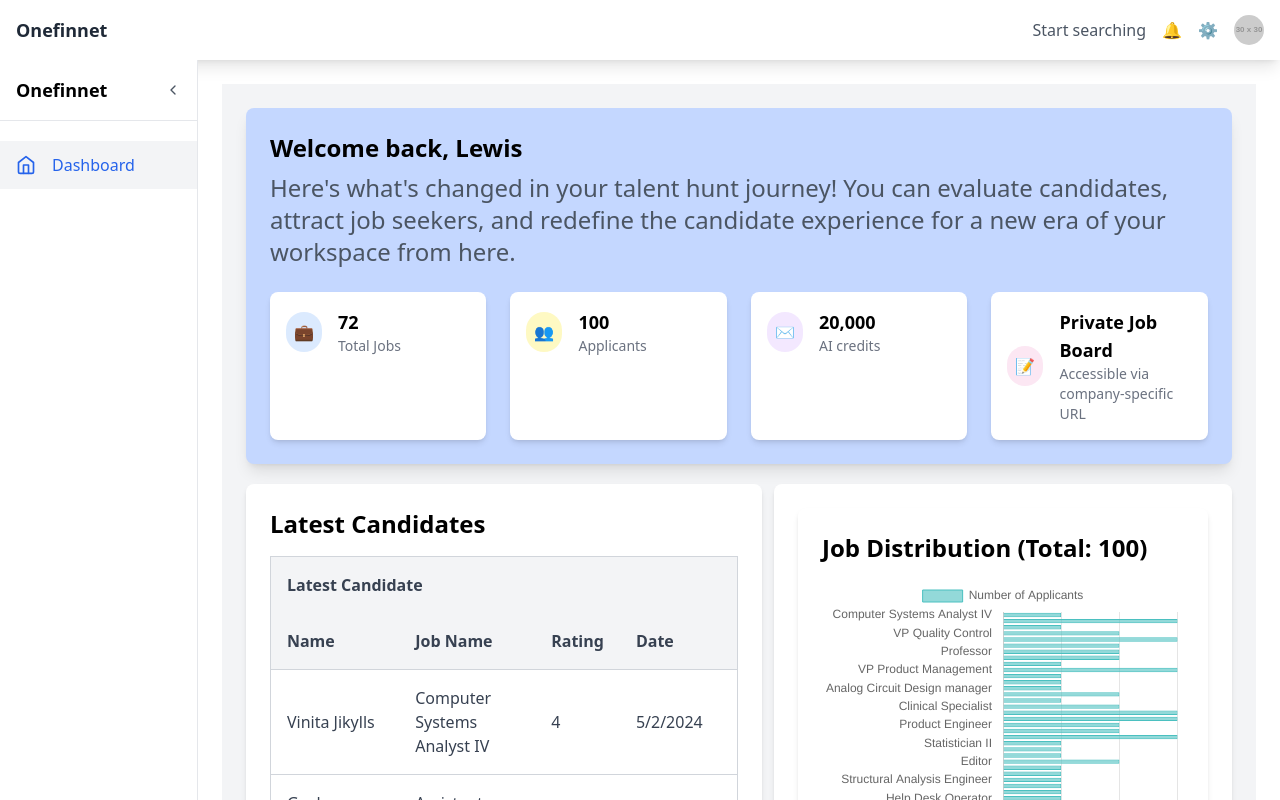
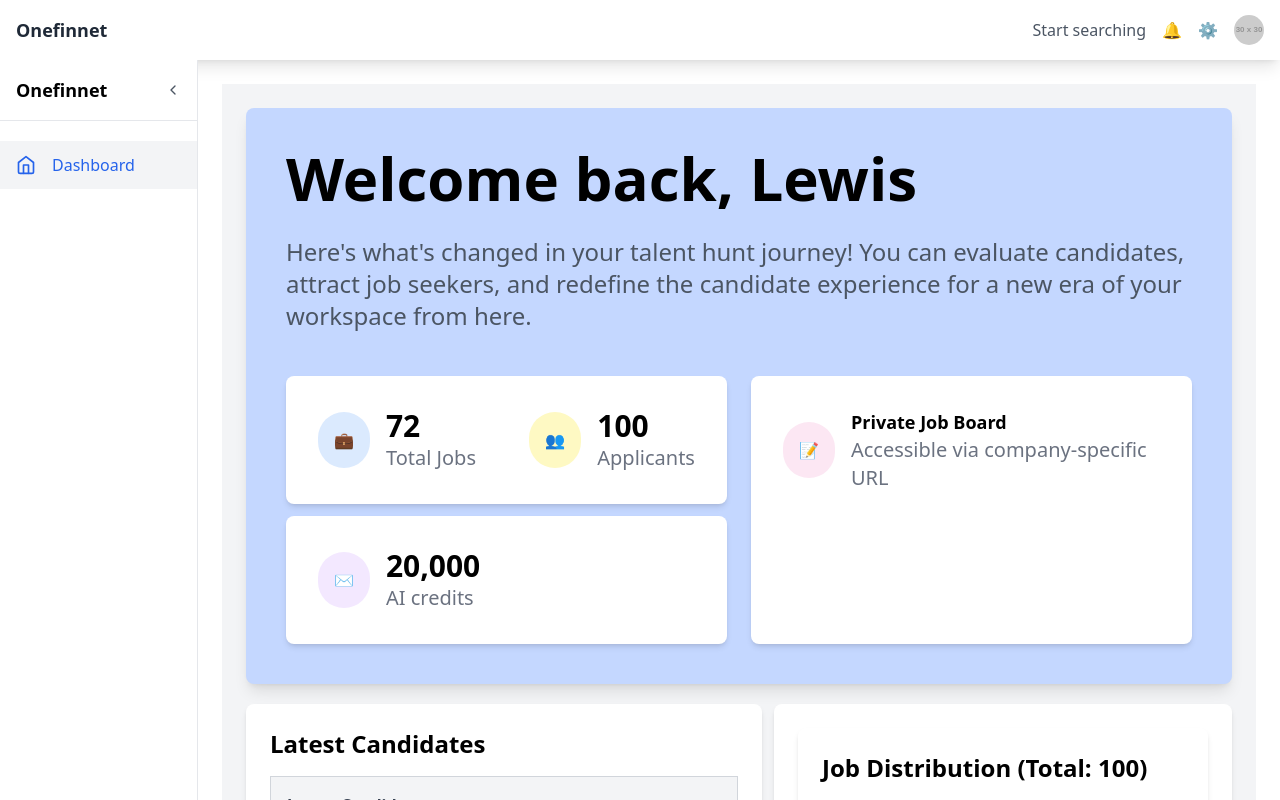
Before and after one commit to ravikr126/assesment-dashboard, a React (Create React App) app: page / in a window 1280 px wide. Shown: the top 800 px of the page. Built offline with nearby package versions, Linux system fonts and the light colour scheme.

Commit message:
final fix

```diff
--- a/src/components/home.jsx
+++ b/src/components/home.jsx
@@ -57,69 +57,70 @@
 
   return (
     <div className="p-6 bg-gray-100 min-h-screen">
-      <div className="bg-[#C4D7FF] p-6 rounded-lg shadow-lg">
-        <h2 className="text-2xl font-semibold">Welcome back, Lewis</h2>
-        <p className="mt-2 text-gray-600 text-2xl">
-          Here's what's changed in your talent hunt journey! You can evaluate
+      <div className="bg-[#C4D7FF] p-10 rounded-lg shadow-lg flex flex-col gap-5">
+        <h2 className="text-6xl font-semibold">Welcome back, Lewis</h2>
+        <p className="mt-2 text-gray-600 text-2xl font-medium">
+          Here's what's changed in your talent hunt journey!
+           You can evaluate
           candidates, attract job seekers, and redefine the candidate experience
           for a new era of your workspace from here.
         </p>
 
-        <div className="grid grid-cols-1 md:grid-cols-4 gap-6 mt-6">
-          <div className="bg-white p-4 rounded-lg shadow-md">
+        <div className="grid grid-cols-1 md:grid-cols-2 gap-6 mt-6">
+          <div className="flex flex-col gap-3">
+            <div className="bg-white p-8  rounded-lg shadow-md flex justify-between">
               <div className="flex items-center">
-              <div className="bg-blue-100 p-2 rounded-full">
+                <div className="bg-blue-100 p-4  rounded-full">
                   <span role="img" aria-label="jobs">
                     💼
                   </span>
                 </div>
                 <div className="ml-4">
-                <p className="text-lg font-bold">{totalJobs}</p>
-                <p className="text-sm text-gray-500">Total Jobs</p>
-              </div>
+                  <p className=" font-bold text-3xl">{totalJobs}</p>
+                  <p className="text-xl font-medium text-gray-500">Total Jobs</p>
                 </div>
               </div>
 
-          <div className="bg-white p-4 rounded-lg shadow-md">
               <div className="flex items-center">
-              <div className="bg-yellow-100 p-2 rounded-full">
+                <div className="bg-yellow-100 p-4 rounded-full">
                   <span role="img" aria-label="applicants">
                     👥
                   </span>
                 </div>
                 <div className="ml-4">
-                <p className="text-lg font-bold">{totalApplicants}</p>{" "}
-                <p className="text-sm text-gray-500">Applicants</p>
+                  <p className="text-3xl font-bold">{totalApplicants}</p>{" "}
+                  <p className="text-xl font-medium text-gray-500">Applicants</p>
                 </div>
               </div>
             </div>
 
-          <div className="bg-white p-4 rounded-lg shadow-md">
+            <div className="bg-white p-8 rounded-lg shadow-md">
               <div className="flex items-center">
-              <div className="bg-purple-100 p-2 rounded-full">
+                <div className="bg-purple-100 p-4 rounded-full">
                   <span role="img" aria-label="credits">
                     ✉️
                   </span>
                 </div>
                 <div className="ml-4">
-                <p className="text-lg font-bold">
+                  <p className="text-3xl font-bold ">
                     {aiCredits.toLocaleString()}
                   </p>
-                <p className="text-sm text-gray-500">AI credits</p>
+                  <p className="text-xl font-medium text-gray-500">AI credits</p>
+                </div>
               </div>
             </div>
           </div>
 
-          <div className="bg-white p-4 rounded-lg shadow-md">
+          <div className="bg-white p-8 rounded-lg shadow-md flex flex-col ">
            <div className="flex items-center">
-              <div className="bg-pink-100 p-2 rounded-full">
+              <div className="bg-pink-100 p-4 rounded-full">
                 <span role="img" aria-label="private-board">
                   📝
                 </span>
               </div>
               <div className="ml-4">
                 <p className="text-lg font-bold">Private Job Board</p>
-                <p className="text-sm text-gray-500">
+                <p className="text-xl font-medium  text-gray-500">
                   Accessible via company-specific URL
                 </p>
               </div>
--- a/src/components/jobchart.jsx
+++ b/src/components/jobchart.jsx
@@ -27,13 +27,13 @@
   };
 
   const chartData = getJobData();
-  const totalApplicants = chartData.datasets[0].data.reduce((a, b) => a + b, 0); // Calculate total applicants
+  const totalApplicants = chartData.datasets[0].data.reduce((a, b) => a + b, 0);
 
-  console.log("Total Applicants: ", totalApplicants); // Debugging line
+  console.log("Total Applicants: ", totalApplicants);
 
   return (
     <div className="p-6 bg-white rounded-lg shadow-md h-full">
-      <h2 className="text-2xl font-semibold mb-4">Job Distribution (Total: {totalApplicants})</h2> {/* Show total */}
+      <h2 className="text-2xl font-semibold mb-4">Job Distribution (Total: {totalApplicants})</h2>
       <div
         style={{
           height: '500px',
```
Also changed, not shown: src/components/navbar.jsx (+5 -6 lines). Lines whose indentation alone changed are shown as unchanged.
